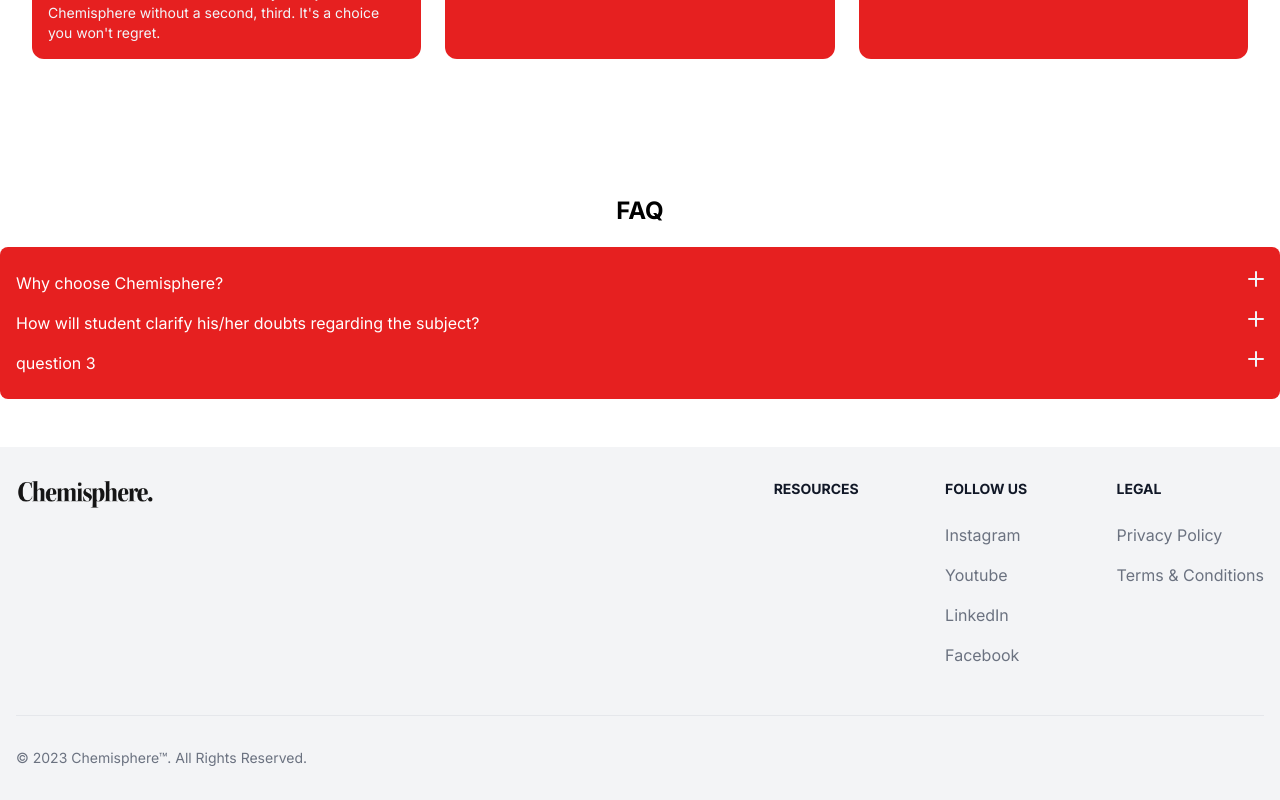
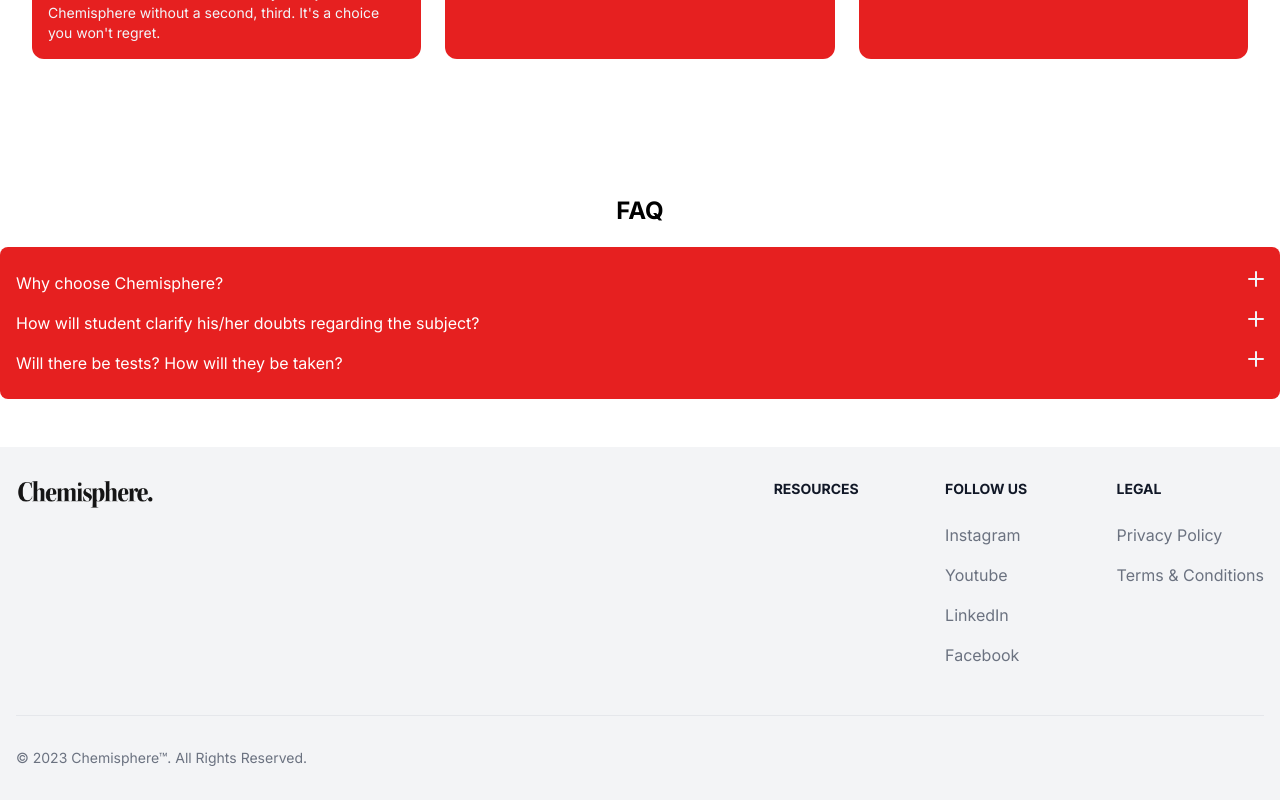
Before and after one commit to aryannpanchal/chemisphere-official-website, a Next.js app: page / in a window 1280 px wide. Shown: the part 1703-2503 px from the top of the page. Built offline with nearby package versions, Linux system fonts and the light colour scheme.

Commit message:
Update FAQ.jsx

```diff
--- a/components/FAQ.jsx
+++ b/components/FAQ.jsx
@@ -21,8 +21,8 @@ const FAQ = () => {
 
       />
       <Accordion
-        title="question 3"
-        answer="a"
+        title="Will there be tests? How will they be taken?"
+        answer="Our coaching program leverages technology to enhance the learning experience. The Android/iOS app facilitates a convenient platform for conducting tests and enables parents to track their child's performance. This integration of technology ensures a modern and efficient learning environment. All the reports of the tests are also shared with the parent so that their performance is tracked."
         className='font-bold'
 />
     </div>
```
